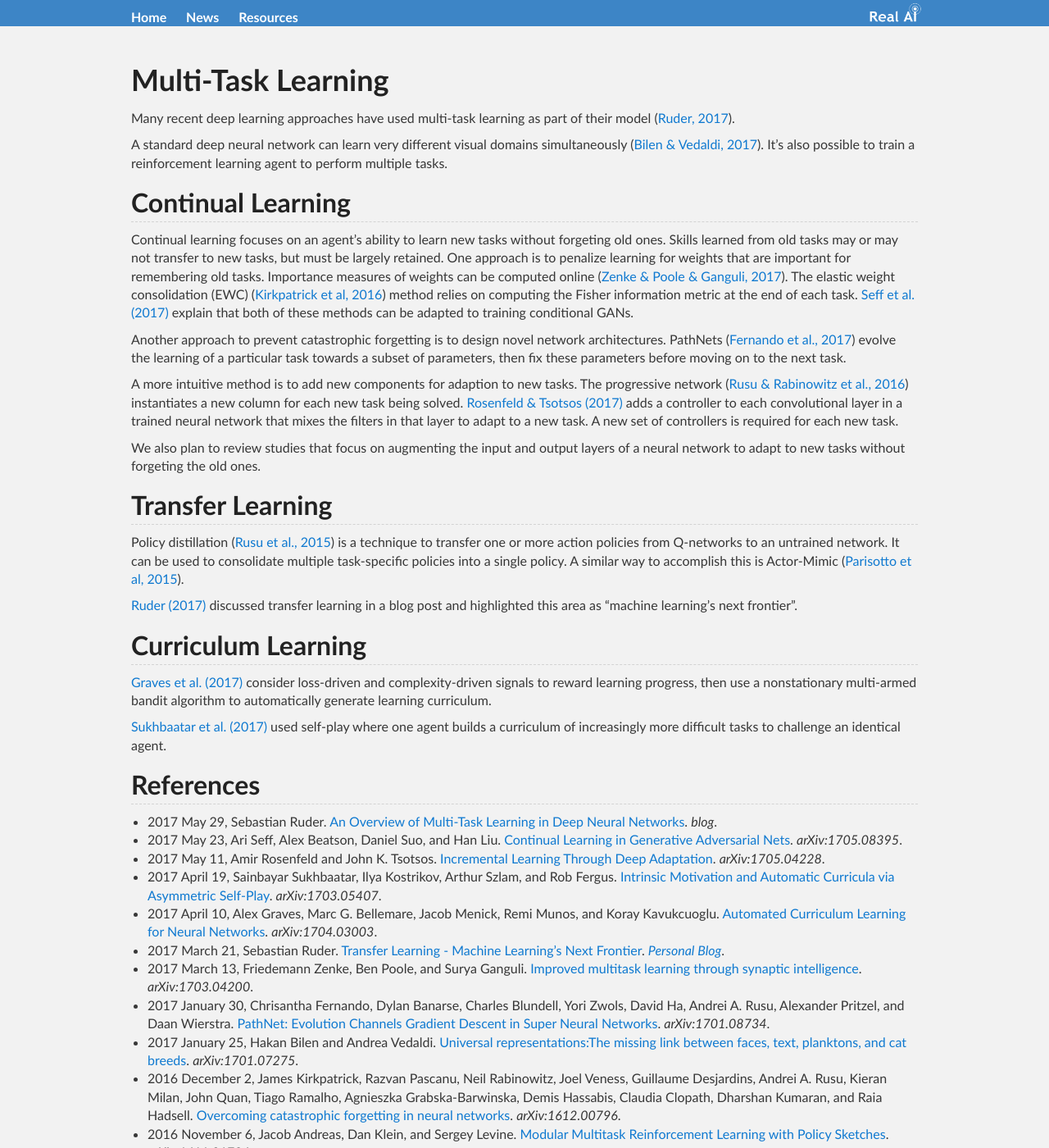
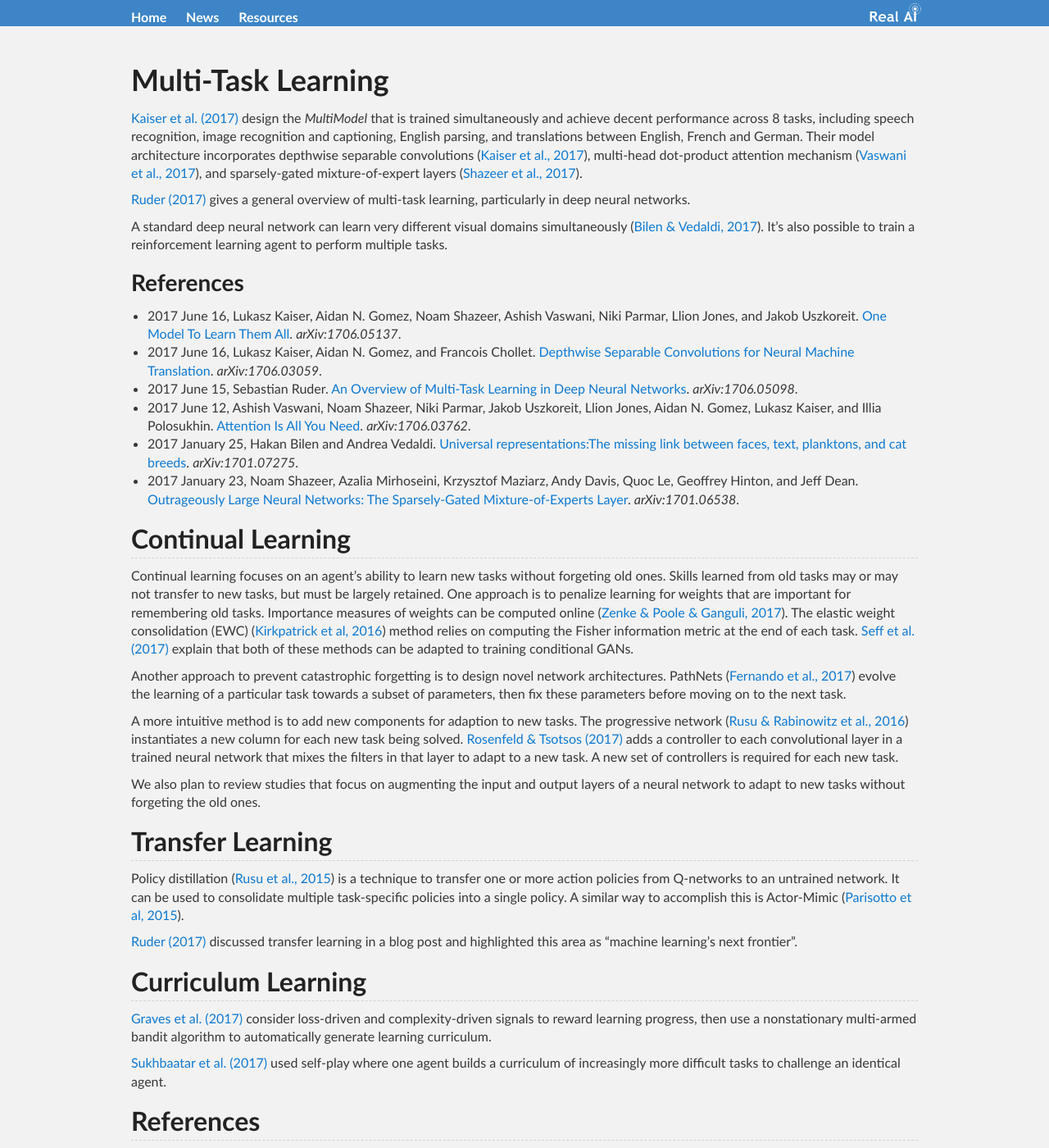
Before and after one commit to Tonywuhk/realai.org, a Jekyll site: the page built from multi-task-learning.md, in a window 1280 px wide and 1400 px high. Shown: the whole window at 82% size. Built offline with Jekyll 4.4.1, drawn with Linux system fonts in a browser that asks for light colours; our own code applies the rules of GitHub Pages for plain Markdown files; comment, search, counter and statistics services are not loaded; the repository's description, which GitHub fills in, is left out.

Commit message:
Update multi-task-learning.md

```diff
--- a/multi-task-learning.md
+++ b/multi-task-learning.md
@@ -3,9 +3,20 @@ permalink: /multi-task-learning/
 ---
 # Multi-Task Learning
 
-Many recent deep learning approaches have used multi-task learning as part of their model ([Ruder, 2017](http://sebastianruder.com/multi-task/)).
+[Kaiser et al. (2017)](https://arxiv.org/abs/1706.05137) design the *MultiModel* that is trained simultaneously and achieve decent performance across 8 tasks, including speech recognition, image recognition and captioning, English parsing, and translations between English, French and German. Their model architecture incorporates depthwise separable convolutions ([Kaiser et al., 2017](https://arxiv.org/abs/1706.03059)), multi-head dot-product attention mechanism ([Vaswani et al., 2017](https://arxiv.org/abs/1706.03762)), and sparsely-gated mixture-of-expert layers ([Shazeer et al., 2017](https://arxiv.org/abs/1701.06538)).
+
+[Ruder (2017)](https://arxiv.org/abs/1706.05098) gives a general overview of multi-task learning, particularly in deep neural networks.
 
 A standard deep neural network can learn very different visual domains simultaneously ([Bilen & Vedaldi, 2017](https://arxiv.org/abs/1701.07275)). It's also possible to train a reinforcement learning agent to perform multiple tasks.
+
+### References
+
+* 2017 June 16, Lukasz Kaiser, Aidan N. Gomez, Noam Shazeer, Ashish Vaswani, Niki Parmar, Llion Jones, and Jakob Uszkoreit. [One Model To Learn Them All](https://arxiv.org/abs/1706.05137). *arXiv:1706.05137*.
+* 2017 June 16, Lukasz Kaiser, Aidan N. Gomez, and Francois Chollet. [Depthwise Separable Convolutions for Neural Machine Translation](https://arxiv.org/abs/1706.03059). *arXiv:1706.03059*.
+* 2017 June 15, Sebastian Ruder. [An Overview of Multi-Task Learning in Deep Neural Networks](https://arxiv.org/abs/1706.05098). *arXiv:1706.05098*.
+* 2017 June 12, Ashish Vaswani, Noam Shazeer, Niki Parmar, Jakob Uszkoreit, Llion Jones, Aidan N. Gomez, Lukasz Kaiser, and Illia Polosukhin. [Attention Is All You Need](https://arxiv.org/abs/1706.03762). *arXiv:1706.03762*.
+* 2017 January 25, Hakan Bilen and Andrea Vedaldi. [Universal representations:The missing link between faces, text, planktons, and cat breeds](https://arxiv.org/abs/1701.07275). *arXiv:1701.07275*.
+* 2017 January 23, Noam Shazeer, Azalia Mirhoseini, Krzysztof Maziarz, Andy Davis, Quoc Le, Geoffrey Hinton, and Jeff Dean. [Outrageously Large Neural Networks: The Sparsely-Gated Mixture-of-Experts Layer](https://arxiv.org/abs/1701.06538). *arXiv:1701.06538*.
 
 ## Continual Learning
 
@@ -31,7 +42,6 @@ Policy distillation ([Rusu et al., 2015](https://arxiv.org/abs/1511.06295)) is a
 
 ## References
 
-* 2017 May 29, Sebastian Ruder. [An Overview of Multi-Task Learning in Deep Neural Networks](http://sebastianruder.com/multi-task/). *blog*.
 * 2017 May 23, Ari Seff, Alex Beatson, Daniel Suo, and Han Liu. [Continual Learning in Generative Adversarial Nets](https://arxiv.org/abs/1705.08395). *arXiv:1705.08395*.
 * 2017 May 11, Amir Rosenfeld and John K. Tsotsos. [Incremental Learning Through Deep Adaptation](https://arxiv.org/abs/1705.04228). *arXiv:1705.04228*.
 * 2017 April 19, Sainbayar Sukhbaatar, Ilya Kostrikov, Arthur Szlam, and Rob Fergus. [Intrinsic Motivation and Automatic Curricula via Asymmetric Self-Play](https://arxiv.org/abs/1703.05407). *arXiv:1703.05407*.
```
Also changed, not shown: other parts of multi-task-learning.md (+0 -1 lines).
